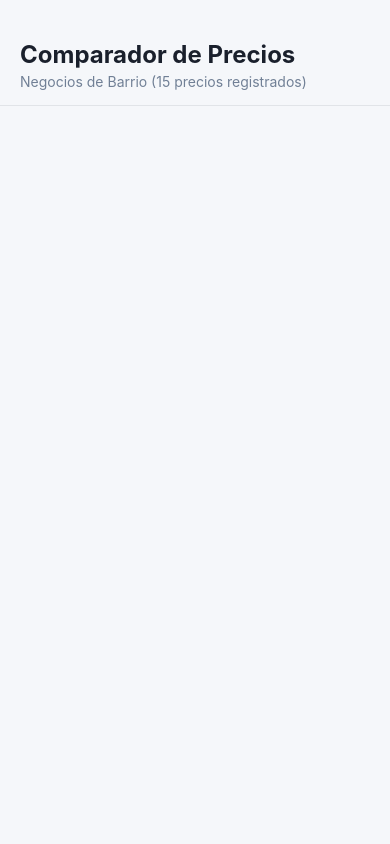
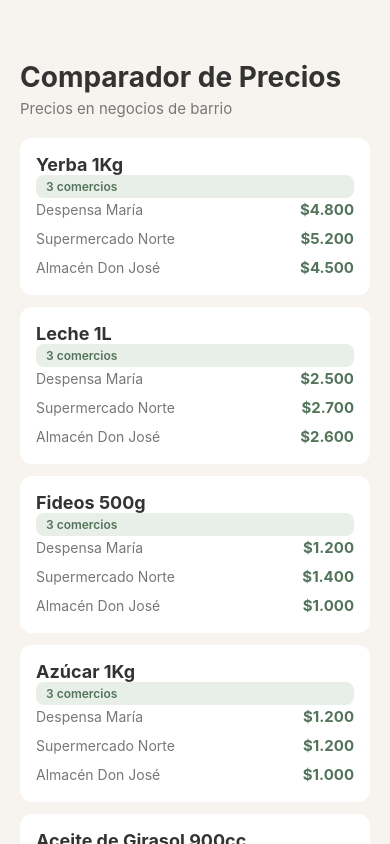
Before and after one commit to CorregidorOscar/comparador-precios, a React Native app: screen / in a window 390 px wide. Built offline with nearby package versions, Linux system fonts and the light colour scheme.

Commit message:
fix: correccion de distribucion de codigo y carpetas

```diff
--- a/App.js
+++ b/App.js
@@ -1,20 +1,5 @@
-import { StatusBar } from 'expo-status-bar';
-import { StyleSheet, View } from 'react-native';
 import ComparadorScreen from './src/screens/ComparadorScreen';
 
 export default function App() {
-  return (
-    <View style={styles.root}>
-      <StatusBar style="auto" />
-      <ComparadorScreen />
-    </View>
-  );
+  return <ComparadorScreen />;
 }
-
-const styles = StyleSheet.create({
-  root: {
-    flex: 1,
-    backgroundColor: '#f5f7fa',
-    paddingTop: 40,
-  },
-});
--- /dev/null
+++ b/src/components/ListaProductos.js
@@ -0,0 +1,43 @@
+import { ScrollView, Text, StyleSheet } from 'react-native';
+import TarjetaProducto from './TarjetaProducto';
+import { obtenerPreciosPorProducto } from '../controllers/ProductosController';
+
+export default function ListaProductos({
+  productosUnicos,
+  productos,
+}) {
+  if (productosUnicos.length === 0) {
+    return (
+      <Text style={styles.vacio}>
+        No se encontraron productos disponibles.
+      </Text>
+    );
+  }
+
+  return (
+    <ScrollView showsVerticalScrollIndicator={false}>
+      {productosUnicos.map((nombreProducto) => {
+        const precios = obtenerPreciosPorProducto(
+          productos,
+          nombreProducto
+        );
+
+        return (
+          <TarjetaProducto
+            key={nombreProducto}
+            nombre={nombreProducto}
+            precios={precios}
+          />
+        );
+      })}
+    </ScrollView>
+  );
+}
+
+const styles = StyleSheet.create({
+  vacio: {
+    textAlign: 'center',
+    marginTop: 20,
+    color: '#777777',
+  },
+});
--- /dev/null
+++ b/src/components/TarjetaProducto.js
@@ -0,0 +1,75 @@
+import { View, Text, StyleSheet } from 'react-native';
+
+export default function TarjetaProducto({ nombre, precios }) {
+  return (
+    <View style={styles.tarjeta}>
+      <View style={styles.encabeado}>
+        <Text style={styles.nombre}>{nombre}</Text>
+        <Text style={styles.cantidad}>
+          {precios.length} comercios
+        </Text>
+      </View>
+
+      <View style={styles.listaPrecios}>
+        {precios.map((item) => (
+          <View key={item.id} style={styles.filaPrecio}>
+            <Text style={styles.negocio}>{item.negocio}</Text>
+            <Text style={styles.precio}>
+              ${item.precio.toLocaleString('es-AR')}
+            </Text>
+          </View>
+        ))}
+      </View>
+    </View>
+  );
+}
+
+const styles = StyleSheet.create({
+  tarjeta: {
+    backgroundColor: '#FFFFFF',
+    padding: 16,
+    borderRadius: 12,
+    marginBottom: 12,
+  },
+  encabezado: {
+    flexDirection: 'row',
+    justifyContent: 'space-between',
+    alignItems: 'center',
+    marginBottom: 10,
+    paddingBottom: 8,
+    borderBottomWidth: 1,
+    borderBottomColor: '#EEEEEE',
+  },
+  nombre: {
+    fontSize: 18,
+    fontWeight: 'bold',
+    color: '#333333',
+  },
+  cantidad: {
+    fontSize: 12,
+    color: '#53745B',
+    backgroundColor: '#E7EFE8',
+    paddingVertical: 4,
+    paddingHorizontal: 10,
+    borderRadius: 8,
+    fontWeight: '600',
+  },
+  listaPrecios: {
+    gap: 6,
+  },
+  filaPrecio: {
+    flexDirection: 'row',
+    justifyContent: 'space-between',
+    alignItems: 'center',
+    paddingVertical: 2,
+  },
+  negocio: {
+    fontSize: 14,
+    color: '#777777',
+  },
+  precio: {
+    fontSize: 15,
+    fontWeight: 'bold',
+    color: '#53745B',
+  },
+});
--- /dev/null
+++ b/src/controllers/ProductosController.js
@@ -0,0 +1,15 @@
+import { obtenerProductos } from '../repositories/ProductosRepository';
+
+export function cargarProductos() {
+  return obtenerProductos();
+}
+
+// Extrae los nombres de productos sin repetir para armar el catálogo
+export function obtenerNombresUnicos(productos) {
+  const nombres = productos.map((item) => item.nombre);
+  return [...new Set(nombres)];
+}
+
+export function obtenerPreciosPorProducto(productos, nombreProducto) {
+  return productos.filter((item) => item.nombre === nombreProducto);
+}
--- a/src/data/productos.js
+++ b/src/repositories/ProductosRepository.js
@@ -1,4 +1,4 @@
-export const PRODUCTOS_INICIALES = [
+const productosIniciales = [
 
   { id: 1, nombre: 'Yerba 1Kg', negocio: 'Despensa María', precio: 4800 },
   { id: 2, nombre: 'Yerba 1Kg', negocio: 'Supermercado Norte', precio: 5200 },
@@ -20,3 +20,7 @@ export const PRODUCTOS_INICIALES = [
   { id: 14, nombre: 'Aceite de Girasol 900cc', negocio: 'Supermercado Norte', precio: 3600 },
   { id: 15, nombre: 'Aceite de Girasol 900cc', negocio: 'Almacén Don José', precio: 4200 },
 ];
+
+export function obtenerProductos() {
+  return productosIniciales;
+}
--- a/src/screens/ComparadorScreen.js
+++ b/src/screens/ComparadorScreen.js
@@ -1,41 +1,44 @@
 import { useState } from 'react';
 import { StyleSheet, Text, View } from 'react-native';
-import { PRODUCTOS_INICIALES } from '../data/productos';
+import { cargarProductos, obtenerNombresUnicos } from '../controllers/ProductosController';
+import ListaProductos from '../components/ListaProductos';
 
 export default function ComparadorScreen() {
 
-    const [productos, setProductos] = useState(PRODUCTOS_INICIALES);
+  const [productos, setProductos] = useState(cargarProductos());
 
-    return (
-    <View style={styles.container}>
-      <View style={styles.header}>
-        <Text style={styles.title}>Comparador de Precios</Text>
-        <Text style={styles.subtitle}>
-          Negocios de Barrio ({productos.length} precios registrados)
-        </Text>
-      </View>
+  const productosUnicos = obtenerNombresUnicos(productos)
+
+  return (
+    <View style={styles.contenedor}>
+      <Text style={styles.titulo}>Comparador de Precios</Text>
+      <Text style={styles.subtitulo}>
+        Precios en negocios de barrio
+      </Text>
+      <ListaProductos
+        productosUnicos={productosUnicos}
+        productos={productos}
+      />
     </View>
-    );
+  );
 }
 
 const styles = StyleSheet.create({
-  container: {
+  contenedor: {
     flex: 1,
+    backgroundColor: '#F7F4EF',
+    paddingTop: 60,
+    paddingHorizontal: 20,
   },
-  header: {
-    paddingHorizontal: 20,
-    paddingBottom: 15,
-    borderBottomWidth: 1,
-    borderBottomColor: '#e1e4e8',
+  titulo: {
+    fontSize: 28,
+    fontWeight: 'bold',
+    color: '#333333',
   },
-  title: {
-    fontSize: 24,
-    fontWeight: 'bold',
-    color: '#1a202c',
-  },
-  subtitle: {
-    fontSize: 14,
-    color: '#718096',
-    marginTop: 4,
+  subtitulo: {
+    fontSize: 15,
+    color: '#777777',
+    marginTop: 5,
+    marginBottom: 20,
   },
 });
```
